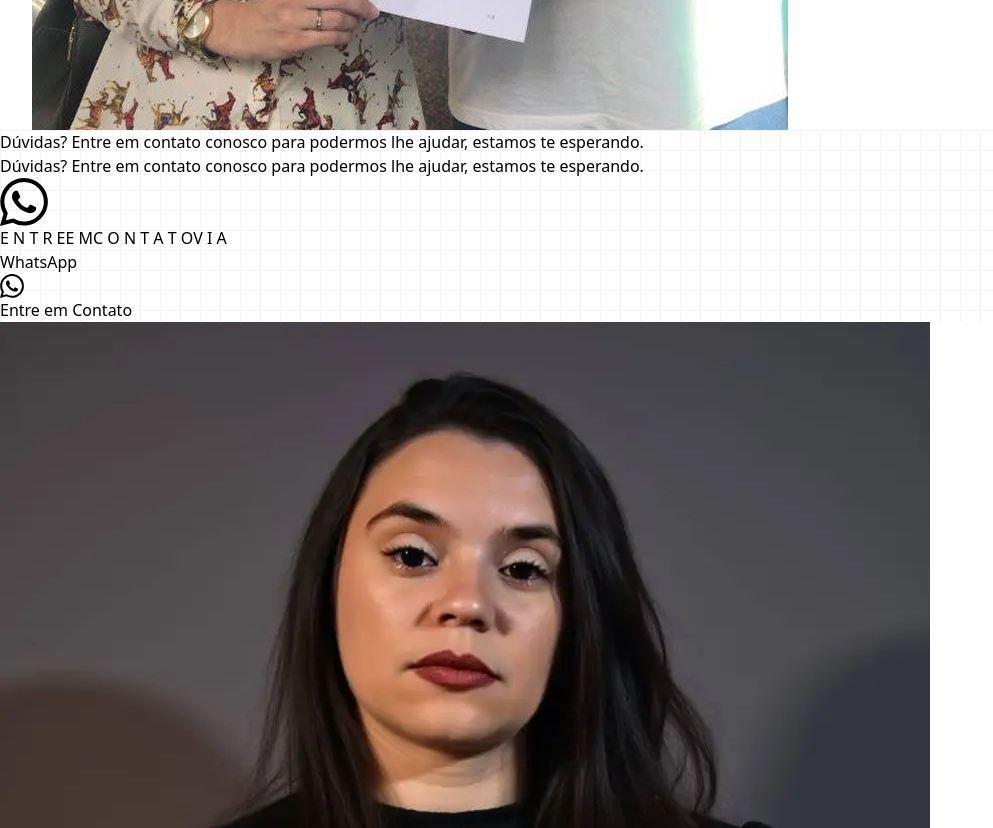
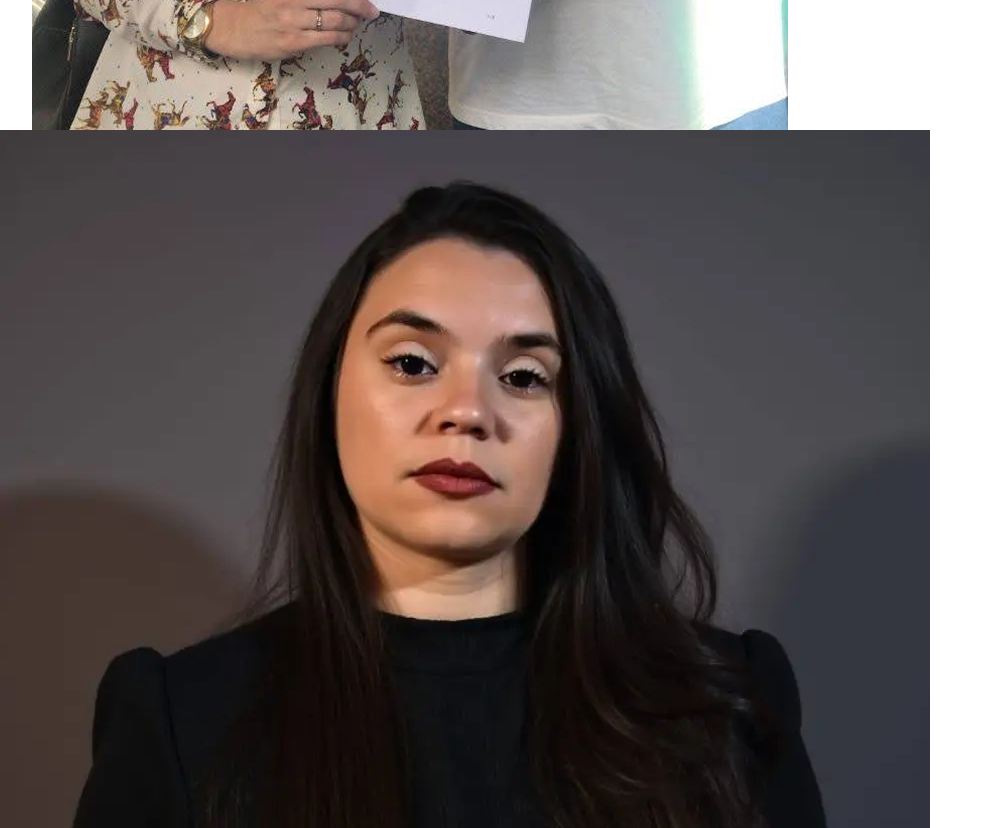
Before and after one commit to Paper-Street-Softwares/LP-Fabiana-Gomes, a React (Vite) app: page / in a window 1280 px wide. Shown: the part 2860-3688 px from the top of the page, without its empty margins (0-993 px from the left). Built offline with nearby package versions, Linux system fonts and the light colour scheme; a web font is replaced by a local one.

Commit message:
fix: Reorganiza seções

```diff
--- a/src/pages/Index.jsx
+++ b/src/pages/Index.jsx
@@ -75,12 +75,12 @@ export default function Index() {
         iconsWithModal={false}
       />
       <Testimonial />
-      <CtaSecondary colorMode={colorMode} />
 
       <About modal={false} showGallery={false} colorMode={colorMode} />
 
       <Steps colorMode={colorMode} />
       <AboutInstagram colorMode={colorMode} socialPrint={true} />
+      <CtaSecondary colorMode={colorMode} />
       {/* <News /> */}
       {/* <BlogPosts /> */}
       <Faq colorMode={colorMode} />
```
